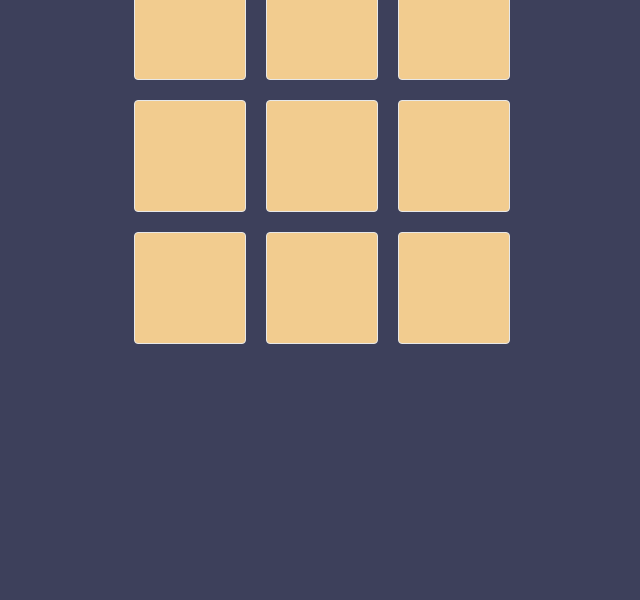
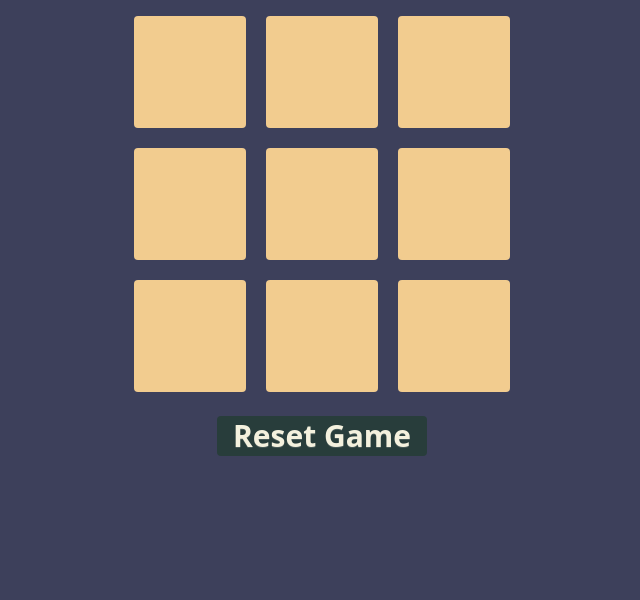
Before and after one commit to FahimFaysalNirjhar/Tic-Tac-Toe, a plain HTML site: page index.html in a window 1280 px wide. Shown: the part 200-800 px from the top of the page, without its empty margins (318-958 px from the left). Drawn offline with nearby package versions, Linux system fonts and the light colour scheme.

Commit message:
game design complete

```diff
--- a/index.html
+++ b/index.html
@@ -19,39 +19,45 @@
     </style>
   </head>
   <body class="bg-[#3d405b] min-h-screen text-center">
-    <h1 class="text-[#f4f1de] text-5xl pt-20">Tic Tac Toe Game</h1>
+    <main class="max-w-sm mx-auto pt-20">
+      <h1 class="text-[#f4f1de] text-5xl">Tic Tac Toe Game</h1>
       <!-- game -->
-    <div
-      class="flex flex-wrap max-w-sm mx-auto gap-5 justify-center items-center mt-10"
-    >
+      <div class="flex flex-wrap gap-5 justify-center items-center mt-10">
         <button
-        class="btn bg-[#f2cc8f] w-28 h-28 outline-0 shadow-none border-spacing-0"
+          class="btn bg-[#f2cc8f] w-28 h-28 outline-0 shadow-none border-spacing-0 border-0 text-7xl flex justify-center items-center"
         ></button>
         <button
-        class="btn bg-[#f2cc8f] w-28 h-28 outline-0 shadow-none border-spacing-0"
+          class="btn bg-[#f2cc8f] w-28 h-28 outline-0 shadow-none border-spacing-0 border-0 text-4xl"
         ></button>
         <button
-        class="btn bg-[#f2cc8f] w-28 h-28 outline-0 shadow-none border-spacing-0"
+          class="btn bg-[#f2cc8f] w-28 h-28 outline-0 shadow-none border-spacing-0 border-0 text-4xl"
         ></button>
         <button
-        class="btn bg-[#f2cc8f] w-28 h-28 outline-0 shadow-none border-spacing-0"
+          class="btn bg-[#f2cc8f] w-28 h-28 outline-0 shadow-none border-spacing-0 border-0 text-4xl"
         ></button>
         <button
-        class="btn bg-[#f2cc8f] w-28 h-28 outline-0 shadow-none border-spacing-0"
+          class="btn bg-[#f2cc8f] w-28 h-28 outline-0 shadow-none border-spacing-0 border-0 text-4xl"
         ></button>
         <button
-        class="btn bg-[#f2cc8f] w-28 h-28 outline-0 shadow-none border-spacing-0"
+          class="btn bg-[#f2cc8f] w-28 h-28 outline-0 shadow-none border-spacing-0 border-0 text-4xl"
         ></button>
         <button
-        class="btn bg-[#f2cc8f] w-28 h-28 outline-0 shadow-none border-spacing-0"
+          class="btn bg-[#f2cc8f] w-28 h-28 outline-0 shadow-none border-spacing-0 border-0 text-4xl"
         ></button>
         <button
-        class="btn bg-[#f2cc8f] w-28 h-28 outline-0 shadow-none border-spacing-0"
+          class="btn bg-[#f2cc8f] w-28 h-28 outline-0 shadow-none border-spacing-0 border-0 text-4xl"
         ></button>
         <button
-        class="btn bg-[#f2cc8f] w-28 h-28 outline-0 shadow-none border-spacing-0"
+          class="btn bg-[#f2cc8f] w-28 h-28 outline-0 shadow-none border-spacing-0 border-0 text-4xl"
         ></button>
       </div>
+      <!-- reset btn -->
+      <button
+        class="btn bg-[#283d3b] text-[#f4f1de] text-3xl outline-0 shadow-none border-spacing-0 border-0 mt-6"
+      >
+        Reset Game
+      </button>
+    </main>
     <script src="scripts/app.js"></script>
   </body>
 </html>
```
Lines whose indentation alone changed are shown as unchanged.
